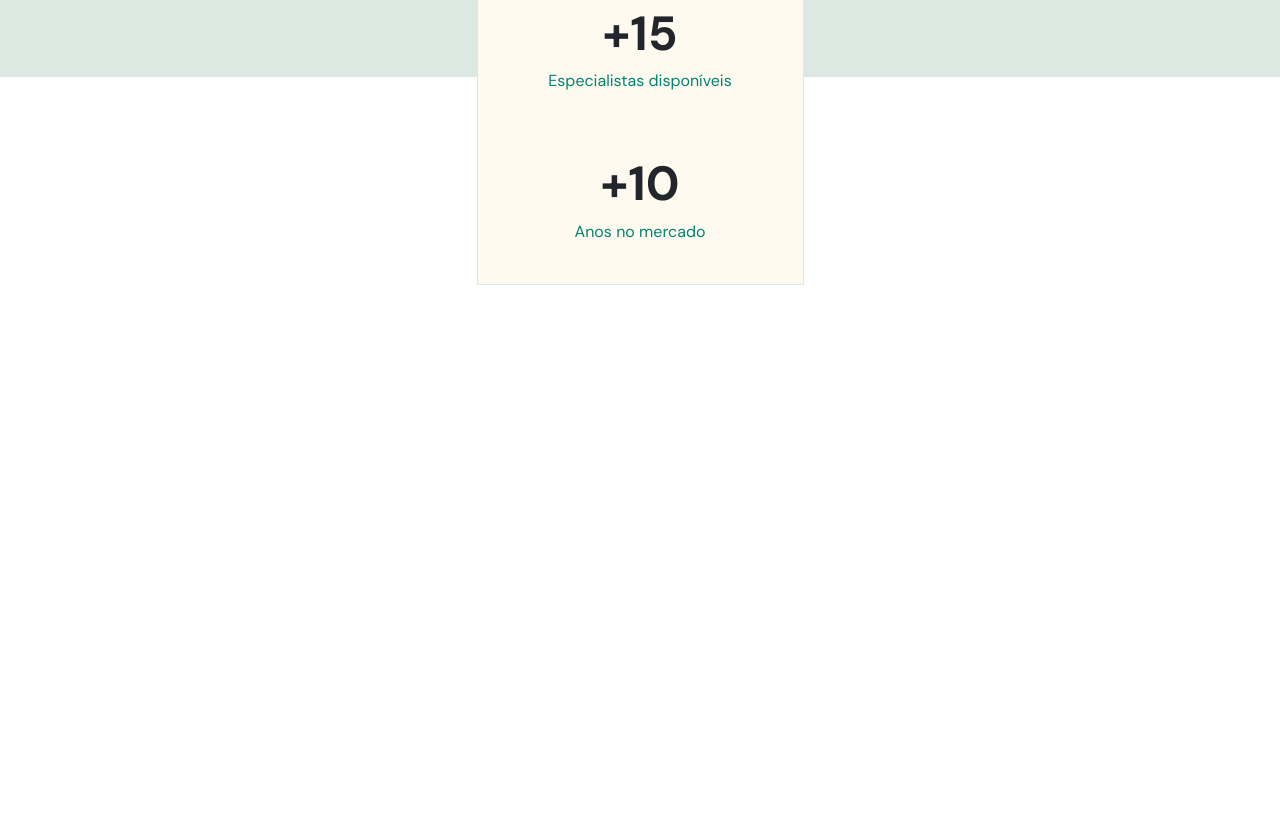
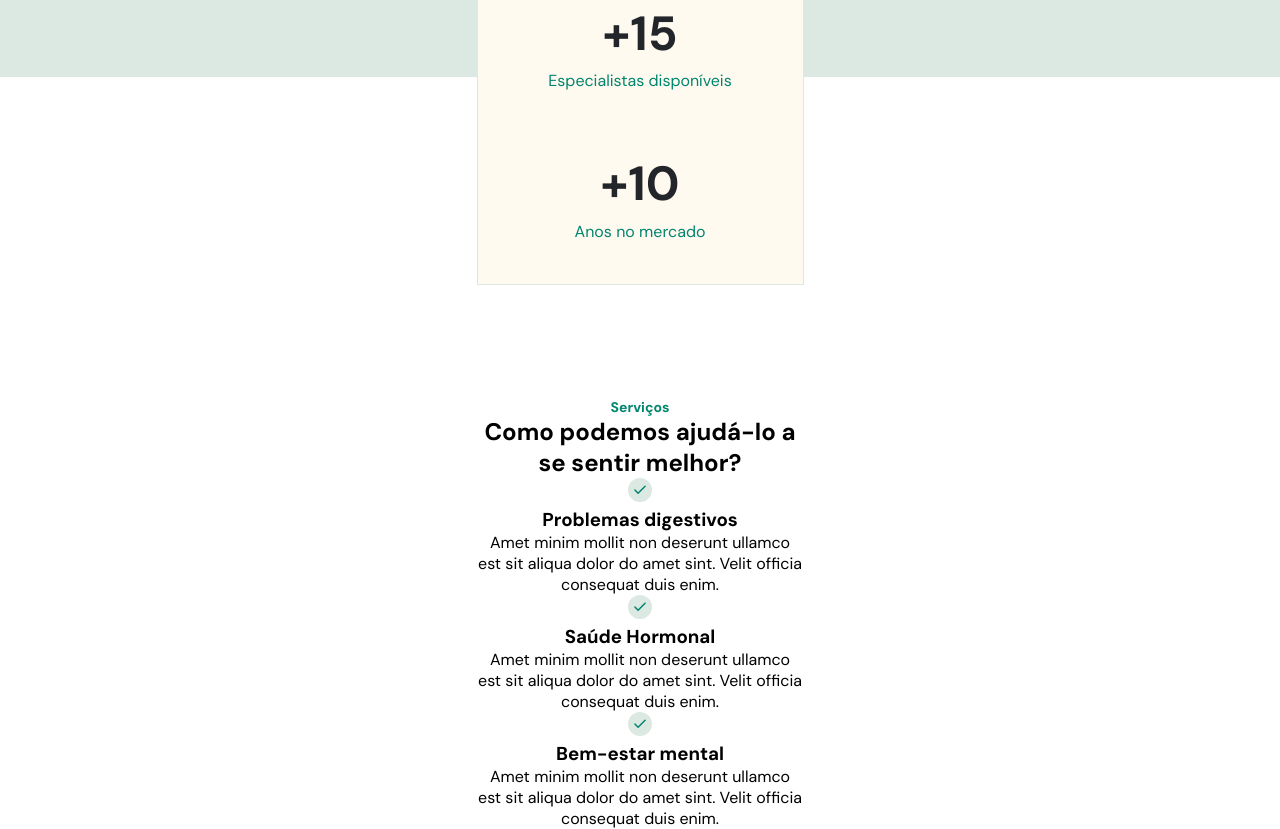
Before and after one commit to alanfmg/NLW, a plain HTML site: page index.html in a window 1280 px wide. Shown: the part 1075-1904 px from the top of the page. Before the commit the page ends 1360 px from the top, so only its background shows below. Drawn offline with Linux system fonts and the light colour scheme.

Commit message:
Update index.html

```diff
--- a/index.html
+++ b/index.html
@@ -101,6 +101,40 @@
     </div>
   </div>
   </header>
+  <section id="services">
+    <div class="wrapper">
+      <header>
+        <h4>Serviços</h4>
+        <h2>Como podemos ajudá-lo a se sentir melhor?</h2>
+      </header>
+      <div class="cards">
+        <div class="card">
+          <svg width="24" height="24" viewBox="0 0 24 24" fill="none" xmlns="http://www.w3.org/2000/svg">
+            <circle cx="12" cy="12" r="12" fill="#DCE9E2"/>
+            <path d="M17.091 8.18182L10.091 15.1818L6.90918 12" stroke="#00856F" stroke-width="1.5" stroke-linecap="round" stroke-linejoin="round"/>
+            </svg>
+            <h3>Problemas digestivos</h3>
+            <p>Amet minim mollit non deserunt ullamco est sit aliqua dolor do amet sint. Velit officia consequat duis enim.</p>
+        </div>
+        <div class="card">
+          <svg width="24" height="24" viewBox="0 0 24 24" fill="none" xmlns="http://www.w3.org/2000/svg">
+            <circle cx="12" cy="12" r="12" fill="#DCE9E2"/>
+            <path d="M17.091 8.18182L10.091 15.1818L6.90918 12" stroke="#00856F" stroke-width="1.5" stroke-linecap="round" stroke-linejoin="round"/>
+            </svg>
+            <h3>Saúde Hormonal</h3>
+            <p>Amet minim mollit non deserunt ullamco est sit aliqua dolor do amet sint. Velit officia consequat duis enim.</p>
+        </div>
+        <div class="card">
+          <svg width="24" height="24" viewBox="0 0 24 24" fill="none" xmlns="http://www.w3.org/2000/svg">
+            <circle cx="12" cy="12" r="12" fill="#DCE9E2"/>
+            <path d="M17.091 8.18182L10.091 15.1818L6.90918 12" stroke="#00856F" stroke-width="1.5" stroke-linecap="round" stroke-linejoin="round"/>
+            </svg>
+            <h3>Bem-estar mental</h3>
+            <p>Amet minim mollit non deserunt ullamco est sit aliqua dolor do amet sint. Velit officia consequat duis enim.</p>
+        </div>
+      </div>
+    </div>
+  </section>
   <script src="main.js"></script>
 </body>
 </html>
```
